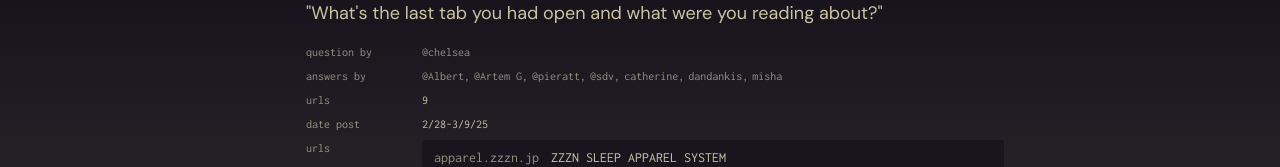
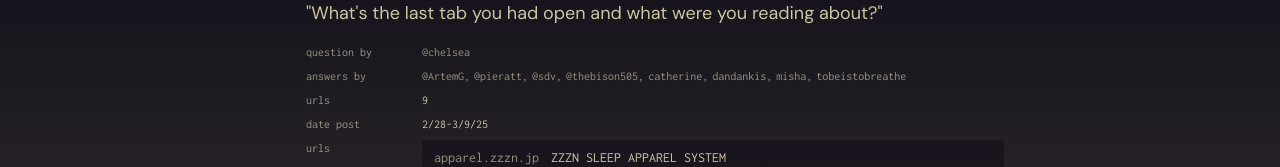
Before and after one commit to pieratt/svrf, a Next.js app: page / in a window 1280 px wide. Shown: the part 158-325 px from the top of the page. Built offline with nearby package versions, Linux system fonts and the light colour scheme.

Commit message:
🌊🕸️ - fixing misattribution

```diff
--- a/components/Lander/Content.tsx
+++ b/components/Lander/Content.tsx
@@ -47,7 +47,7 @@ export default function Content() {
         { text: "I think genuine ethical responsibility includes not just caution, but also courage to explore controversial ideas. If people continue questioning vague moral concerns it will show that innovation and ethical reflection aren't mutually exclusive. The main obstacles of many (not all) scientific breakthroughs are not technological or intellectual, but rather ethical." }
       ],
       author: {
-        name: "@Artem G",
+        name: "@ArtemG",
         url: ""
       }
     },
@@ -73,7 +73,7 @@ export default function Content() {
         { text: "which is interesting i guess. i think id argue that those smaller subproblems you are generalisably solving are actually much more interesting. like you could argue the iphone robustly generalises to the future of computing, kinda interesting" }
       ],
       author: {
-        name: "@Albert",
+        name: "@thebison505",
         url: "https://x.com/thebison505"
       }
     },
@@ -98,8 +98,8 @@ export default function Content() {
         { text: "schrödingers view of the world he references the vedas" }
       ],
       author: {
-        name: "misha",
-        url: "https://x.com/mishaderidder"
+        name: "tobeistobreathe",
+        url: "https://x.com/tobeistobreathe"
       }
     },
     {
```
